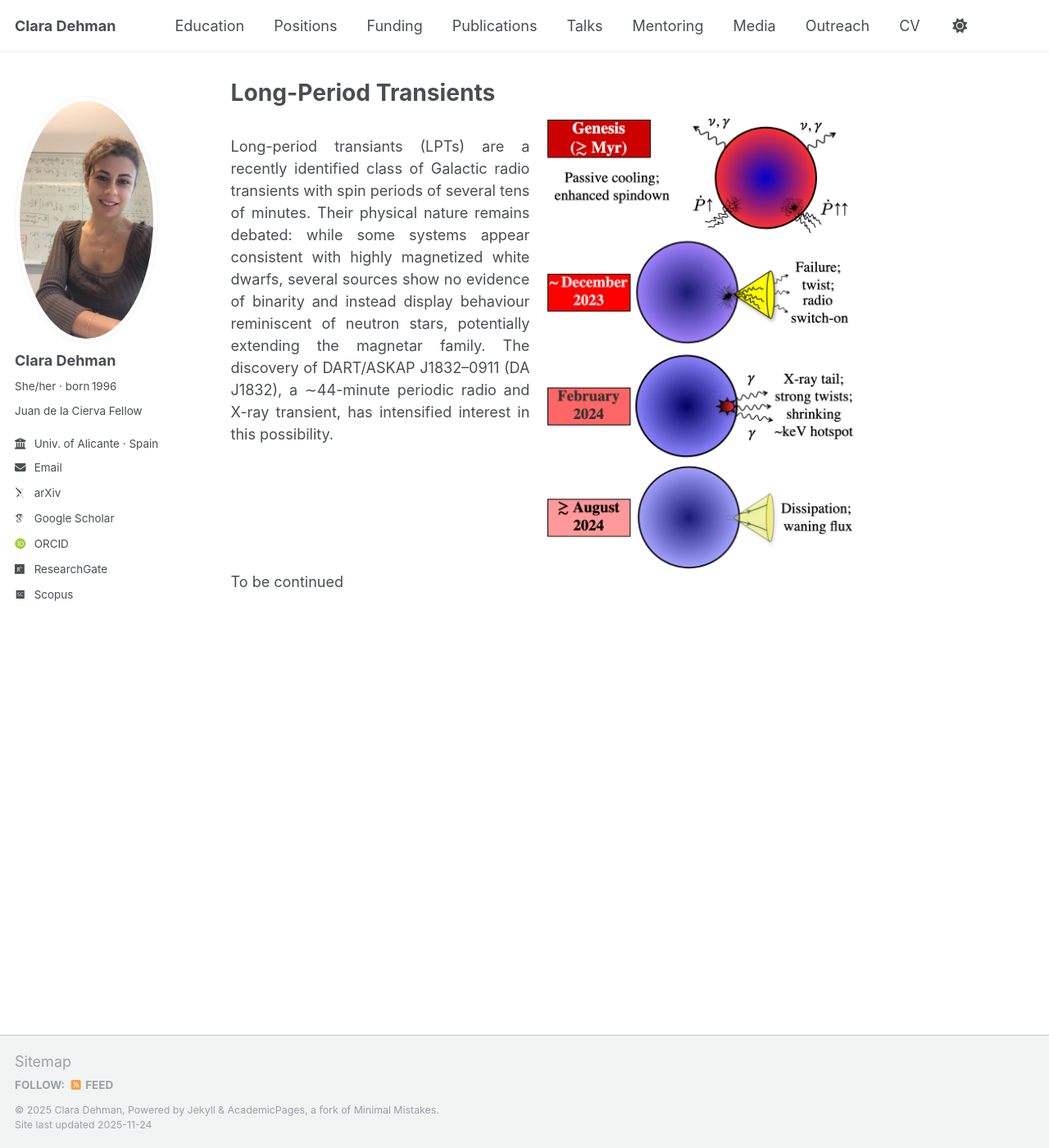
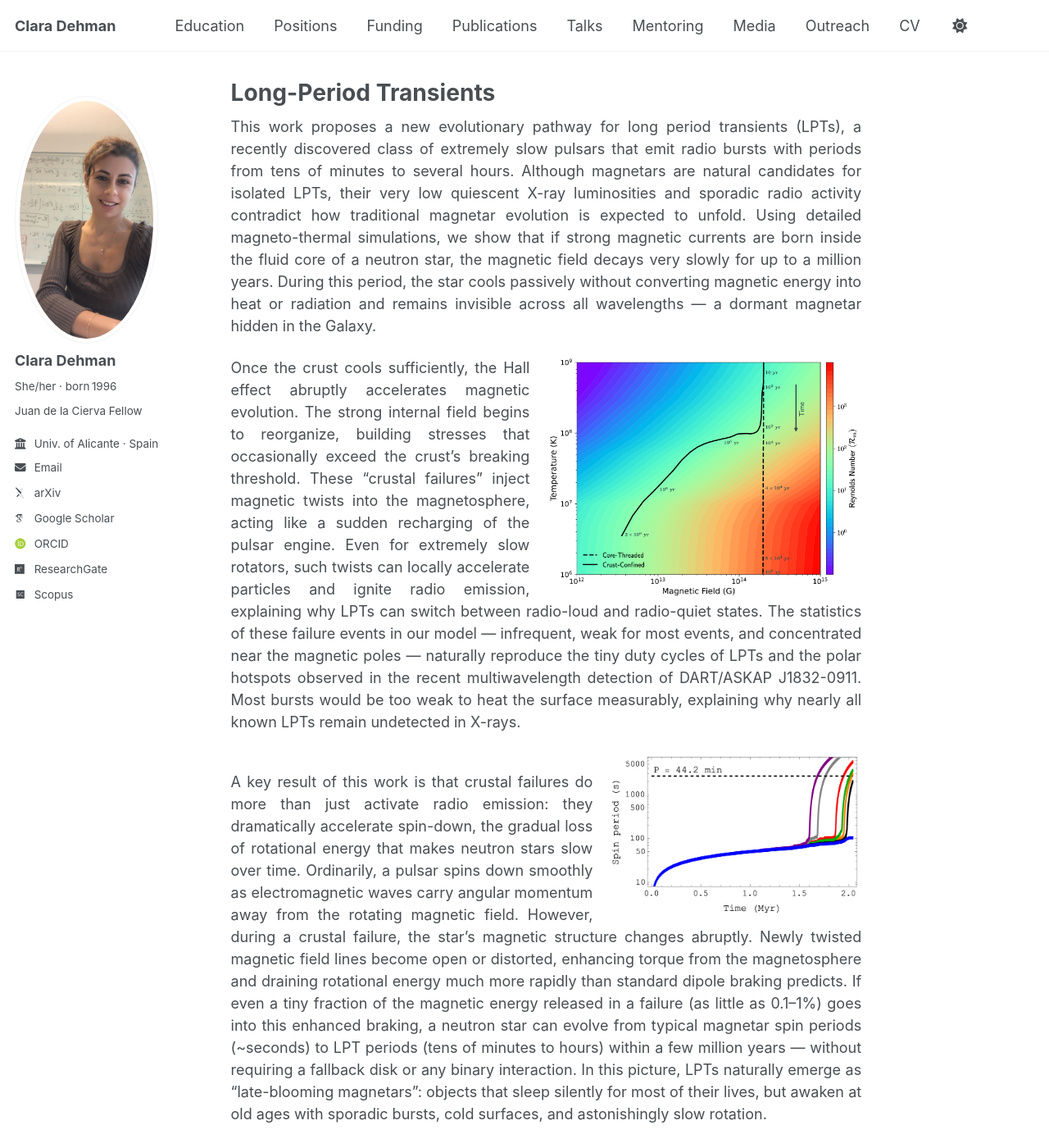
Before and after one commit to ClaraDehman/ClaraDehman.github.io, a Jekyll site: the page built from lpt.md, in a window 1280 px wide and 1400 px high. Shown: the whole window at 82% size. Built offline with Jekyll 4.4.1, drawn with Linux system fonts in a browser that asks for light colours; some web fonts are replaced.

Commit message:
Update lpt.md

```diff
--- a/lpt.md
+++ b/lpt.md
@@ -6,19 +6,29 @@ redirect_from:
   - /lpt.html
 ---
 
+ <p style="text-align: justify;">
+  This work proposes a new evolutionary pathway for long period transients (LPTs), a recently discovered class of extremely slow pulsars that emit radio bursts with periods from tens of minutes to several hours. Although magnetars are natural candidates for isolated LPTs, their very low quiescent X-ray luminosities and sporadic radio activity contradict how traditional magnetar evolution is expected to unfold. Using detailed magneto-thermal simulations, we show that if strong magnetic currents are born inside the fluid core of a neutron star, the magnetic field decays very slowly for up to a million years. During this period, the star cools passively without converting magnetic energy into heat or radiation and remains invisible across all wavelengths — a dormant magnetar hidden in the Galaxy.
+  </p>
+
 
 <!-- IMAGE floated to the right -->
-<img src="/files/Activity_Timeline.png"
+<img src="/files/lpt.png"
      alt="LPTs"
      style="float:right; width:50%; margin-left:20px; border-radius:6px;">
 
  <p style="text-align: justify;">
-  Long-period transiants (LPTs) are a recently identified class of Galactic radio transients with spin periods of several tens of minutes. Their physical nature remains debated: while some systems appear consistent with highly magnetized white dwarfs, several sources show no evidence of binarity and instead display behaviour reminiscent of neutron stars, potentially extending the magnetar family. The discovery of DART/ASKAP J1832–0911 (DA J1832), a ∼44-minute periodic radio and X-ray transient, has intensified interest in this possibility.
-  </p>
+Once the crust cools sufficiently, the Hall effect abruptly accelerates magnetic evolution. The strong internal field begins to reorganize, building stresses that occasionally exceed the crust’s breaking threshold. These “crustal failures” inject magnetic twists into the magnetosphere, acting like a sudden recharging of the pulsar engine. Even for extremely slow rotators, such twists can locally accelerate particles and ignite radio emission, explaining why LPTs can switch between radio-loud and radio-quiet states. The statistics of these failure events in our model — infrequent, weak for most events, and concentrated near the magnetic poles — naturally reproduce the tiny duty cycles of LPTs and the polar hotspots observed in the recent multiwavelength detection of DART/ASKAP J1832-0911. Most bursts would be too weak to heat the surface measurably, explaining why nearly all known LPTs remain undetected in X-rays.
+ </p>
 
 <!-- Clears the float so the lower text doesn't wrap around -->
 <div style="clear: both;"></div>
 
- <p style="text-align: justify;">
-To be continued
- </p>
+<!-- IMAGE floated to the right -->
+<img src="/files/LPT_PPdot.png"
+     alt="LPTs"
+     style="float:right; width:40%; margin-left:20px; border-radius:6px;">
+  <p style="text-align: justify;">
+A key result of this work is that crustal failures do more than just activate radio emission: they dramatically accelerate spin-down, the gradual loss of rotational energy that makes neutron stars slow over time. Ordinarily, a pulsar spins down smoothly as electromagnetic waves carry angular momentum away from the rotating magnetic field. However, during a crustal failure, the star’s magnetic structure changes abruptly. Newly twisted magnetic field lines become open or distorted, enhancing torque from the magnetosphere and draining rotational energy much more rapidly than standard dipole braking predicts. If even a tiny fraction of the magnetic energy released in a failure (as little as 0.1–1%) goes into this enhanced braking, a neutron star can evolve from typical magnetar spin periods (~seconds) to LPT periods (tens of minutes to hours) within a few million years — without requiring a fallback disk or any binary interaction. In this picture, LPTs naturally emerge as “late-blooming magnetars”: objects that sleep silently for most of their lives, but awaken at old ages with sporadic bursts, cold surfaces, and astonishingly slow rotation. </p>
+
+<!-- Clears the float so the lower text doesn't wrap around -->
+<div style="clear: both;"></div>
```
